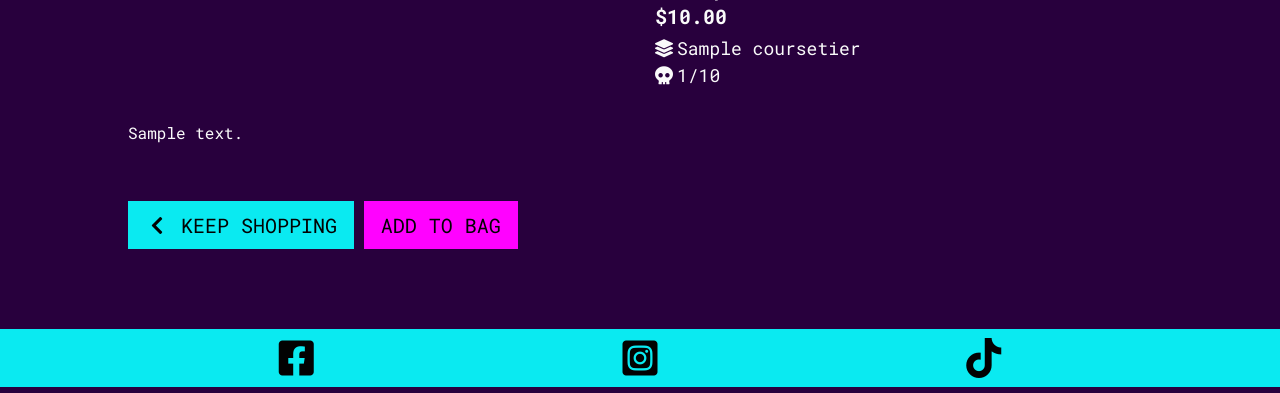
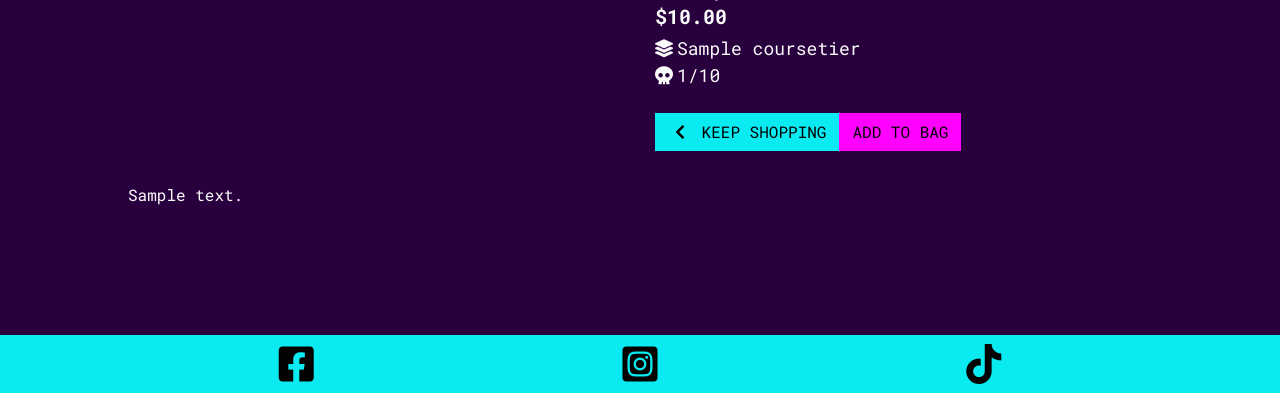
Before and after one commit to lunartechfreek/neon-beats-academy, a Django app: page /courses/1/ in a window 1280 px wide. Shown: the part 711-1104 px from the top of the page. Run offline with Django 3.2, Linux system fonts and the light colour scheme; tables that the repository leaves empty hold one stand-in row (values such as "Sample post"); parts of the project's set-up code (start-up, migrations or seed data) failed here and were passed over; some libraries are stand-ins or nearby versions.

Commit message:
Adjust shopping buttons placement

```diff
--- a/courses/templates/courses/course_detail.html
+++ b/courses/templates/courses/course_detail.html
@@ -21,7 +21,7 @@
 {% block content %}
 <div class="container margin-bottom">
     <div class="row">
-        <div class="col-12 col-md-6 col-lg-6">
+        <div class="col-12 col-md-6">
             <div class="image-container mt-5 mb-4">
                 {% if "placeholder" in course.image.url %}
                 <a href="{{ course.image.url }}" target="_blank">
@@ -42,7 +42,7 @@
             </div>
             {% endif %}
         </div>
-        <div class="col-12 col-md-6 col-lg-6">
+        <div class="col-12 col-md-6">
             <div class="course-details-container mb-3 mt-md-5">
                 <h4 class="mb-0">{{ course.name }}</h4>
                 <p class="lead mb-0 text-left font-weight-bold">${{ course.price }}</p>
@@ -58,6 +58,28 @@
                 {% else %}
                 <p>Difficulty N/A</p>
                 {% endif %}
+                <form class="form" action="{% url 'add_to_bag' course.id %}" method="POST">
+                    {% csrf_token %}
+                    <div class="form-row">
+                        <div class="col-12 d-flex shopping-btns-box">
+                            <a href="{% url 'courses' %}" class="btn btn-blue rounded-0 mt-2">
+                                <span class="icon">
+                                    <i class="fas fa-chevron-left"></i>
+                                </span>
+                                <span class="text-uppercase">Keep Shopping</span>
+                            </a>
+                            <!-- <input type="submit"
+                                   class="btn btn-black rounded-0 text-uppercase mt-5"
+                                   value="{% if course.id|stringformat:'s' in bag %}Already in Bag{% else %}Add to Bag{% endif %}"
+                                   {% if course.id|stringformat:'s' in bag %}disabled{% endif %}> -->
+                            <input type="submit" class="btn btn-pink rounded-0 text-uppercase mt-2 {% if course.id|stringformat:'s' in bag %}
+                                disabled-btn{% endif %}"
+                                value="{% if course.id|stringformat:'s' in bag %}Already in Bag{% else %}Add to Bag{% endif %}"
+                                {% if course.id|stringformat:'s' in bag %}disabled{% endif %}>
+                        </div>
+                        <input type="hidden" name="redirect_url" value="{{ request.path }}">
+                    </div>
+                </form>
 
 
                 <!-- <form class="form" action="{% url 'add_to_bag' course.id %}" method="POST">
@@ -92,28 +114,7 @@
         <div class="row">
             <div class="col-12">
                 <div class="mt-3 summernote-text mb-5">{{ course.description|safe }}</div>
-                <form class="form" action="{% url 'add_to_bag' course.id %}" method="POST">
-                    {% csrf_token %}
-                    <div class="form-row">
-                        <div class="col-12 text-right">
-                            <a href="{% url 'courses' %}" class="btn btn-blue btn-lg rounded-0 mt-2">
-                                <span class="icon">
-                                    <i class="fas fa-chevron-left"></i>
-                                </span>
-                                <span class="text-uppercase">Keep Shopping</span>
-                            </a>
-                            <!-- <input type="submit"
-                                   class="btn btn-black rounded-0 text-uppercase mt-5"
-                                   value="{% if course.id|stringformat:'s' in bag %}Already in Bag{% else %}Add to Bag{% endif %}"
-                                   {% if course.id|stringformat:'s' in bag %}disabled{% endif %}> -->
-                            <input type="submit" class="btn btn-pink btn-lg rounded-0 text-uppercase mt-2 {% if course.id|stringformat:'s' in bag %}
-                                disabled-btn{% endif %}"
-                                value="{% if course.id|stringformat:'s' in bag %}Already in Bag{% else %}Add to Bag{% endif %}"
-                                {% if course.id|stringformat:'s' in bag %}disabled{% endif %}>
-                        </div>
-                        <input type="hidden" name="redirect_url" value="{{ request.path }}">
-                    </div>
-                </form>
+
             </div>
         </div>
     </div>
```
